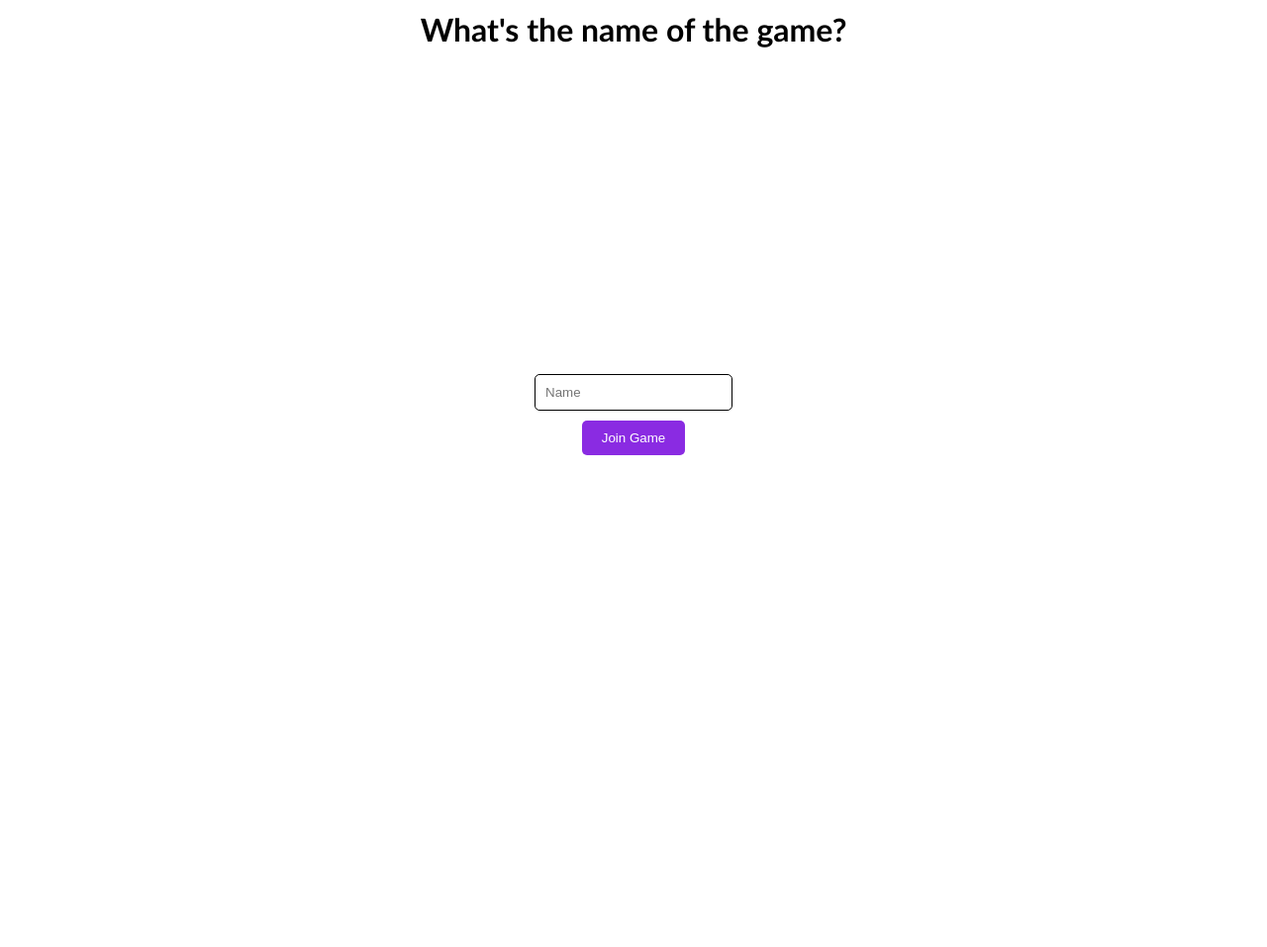
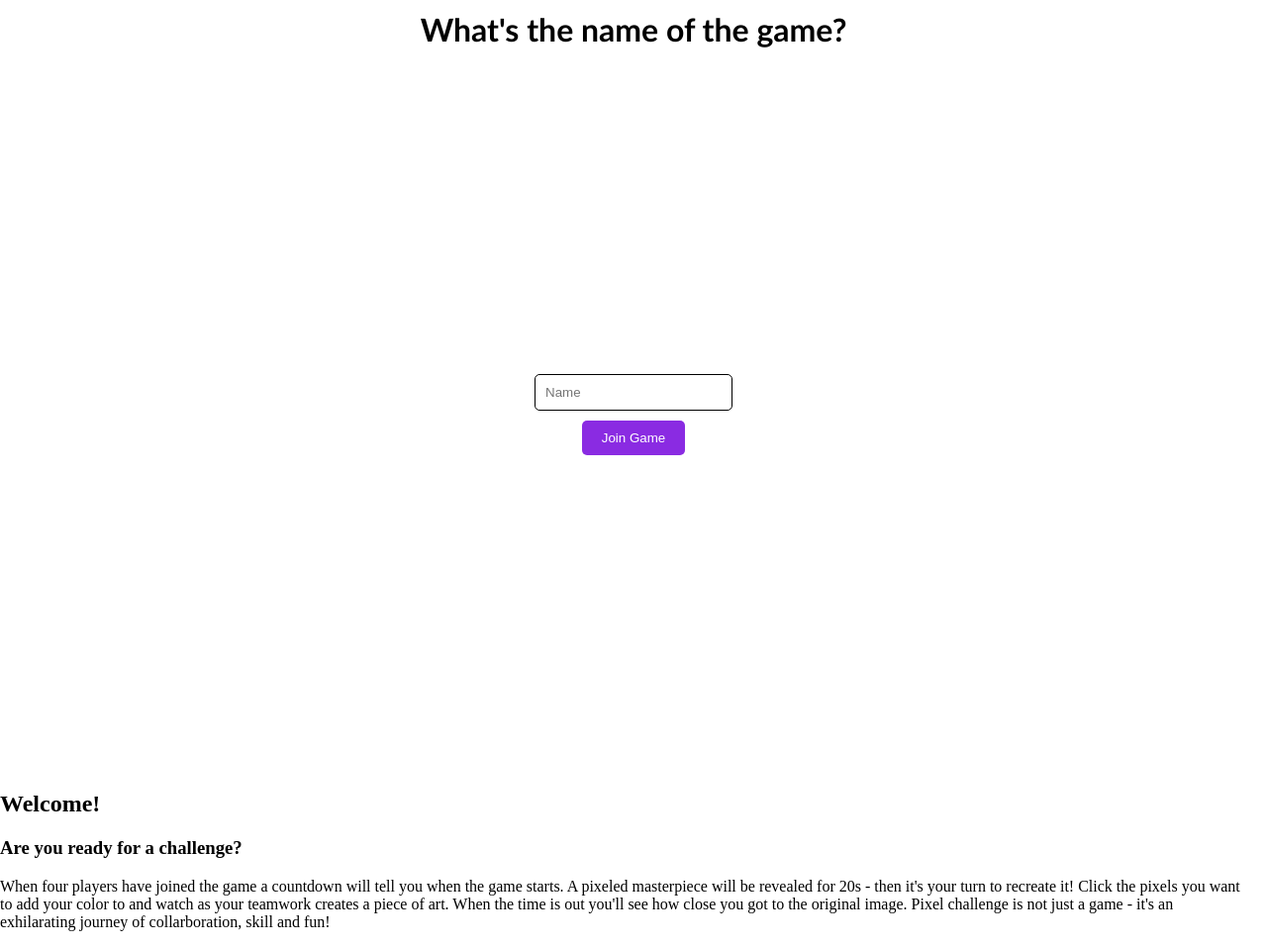
Before and after one commit to DiemBang/gridSock7, a website built with Vite: page client/socket-client/index.html in a window 1280 px wide. Shown: the whole page at 99% size. Before the commit the page ends 800 px from the top, so only its background shows below. Built offline with nearby package versions, Linux system fonts and the light colour scheme; files whose address does not match are found by name.

Commit message:
🚧add instructions for game to first page

```diff
--- a/client/socket-client/countdownStartGame.js
+++ b/client/socket-client/countdownStartGame.js
@@ -5,3 +5,28 @@
 // skapa en timer som räknar ner 10-15s
 // Visa tiden som räknas ner
 // Starta funktionen printStartImage() som visar facit i några sekunder och sedan startar "målargridet"
+
+export { beforeGameStart };
+
+// hämta gridcontainer igen och töm och ändra istället
+const instructions = document.getElementById("instructions");
+
+function beforeGameStart() {
+  console.log("BEFORE GAME START");
+  instructions.innerHTML = "";
+  instructions.innerHTML = `
+    <div class="game-start">
+    <h2>Welcome!</h2>
+    <div class="itroduction">
+    <h3>Are you ready for a challenge?</h3>
+    <p class="game-instructions">
+    When four players have joined the game a countdown will tell you when the game starts.
+    A pixeled masterpiece will be revealed for 20s - then it's your turn to recreate it!
+    Click the pixels you want to add your color to and watch as your teamwork creates a piece of art.
+    When the time is out you'll see how close you got to the original image.
+    Pixel challenge is not just a game - it's an exhilarating journey of collarboration, skill and fun!
+    </p>
+    </div>
+    </div>
+    `;
+}
--- a/client/socket-client/index.html
+++ b/client/socket-client/index.html
@@ -19,7 +19,8 @@
     </div>
 
     <div id="gamePage" class="game-page hidden">
-      <div class="grid-container" id="gridContainer"></div>
+      <div class="instructions" id="instructions"></div>
+      <div class="grid-container hidden" id="gridContainer"></div>
       <div id="chatSection" class="chat-section"></div>
     </div>
 
--- a/client/socket-client/main.js
+++ b/client/socket-client/main.js
@@ -5,6 +5,7 @@ import { chameleonImg, fishImg } from "../../server/imageArrays.js";
 import "./fourPlayersConnected.js";
 import { chatList, sendBtn, sendMessage } from "./chatElements.js";
 import { printStartImage } from "./printStartImage.js";
+import { beforeGameStart } from "./countdownStartGame.js";
 
 export const socket = io("http://localhost:3000");
 
@@ -32,6 +33,9 @@ socket.on("chat", (arg) => {
   let room = roomInput.value || "main";
   socket.emit("joinRoom", room);
 });*/
+
+// putting this here to test the function
+beforeGameStart();
 
 function updateChat(chat) {
   let li = document.createElement("li");
```
